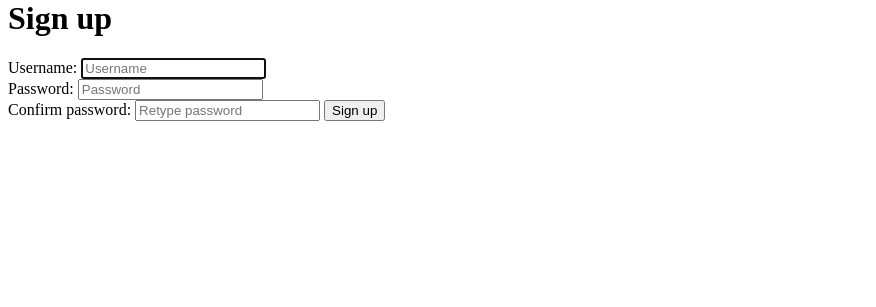
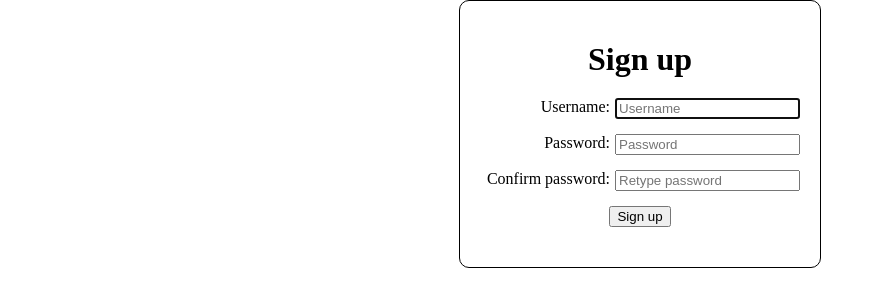
Before and after one commit to Gabritorre/engvocab, a Django app: page /signup in a window 1280 px wide. Shown: the part 124-431 px from the top of the page, without its empty margins (0-876 px from the left). Run offline with Django 5.2, Linux system fonts and the light colour scheme.

Commit message:
About, login, signup UI

```diff
--- a/vocapp/static/vocapp/css/content_block.css
+++ b/vocapp/static/vocapp/css/content_block.css
@@ -179,3 +179,51 @@ main {
 					flex-direction: column;
 					align-items: center;
 				}
+
+				.tech_group a {
+					width: 48px;
+					height: 48px;
+				}
+
+
+/* signup.html, login.html */
+
+.main_enter {
+	display:flex;
+	align-items: center;
+	justify-content: center;
+}
+
+	.main_enter .enter_container {
+		padding: 40px 20px;
+		display: flex;
+		flex-direction: column;
+		align-items: center;
+		justify-content: center;
+
+		border: solid 1px black;
+		border-radius: 10px;
+	}
+
+		.enter_container .enter_form {
+			display: flex;
+			flex-direction: column;
+			align-items: center;
+		}
+
+		.enter_container h1 {
+			margin: 0px 0px 20px 0px;
+		}
+
+			.enter_form .form_field {
+				display:flex;
+				flex-direction:row;
+				justify-content: space-between;
+
+				margin-bottom:15px;
+				width: 320px;
+			}
+				.form_field label {
+					width: 130px;
+					text-align: end;
+				}
--- a/vocapp/templates/vocapp/signup.html
+++ b/vocapp/templates/vocapp/signup.html
@@ -2,21 +2,26 @@
 
 {% block main %}
 {% load static %}
-<main>
+<main class="main_enter">
+	<div class="enter_container">
 		<h1>Sign up</h1>
-	<form method="POST">
+		<form class="enter_form" method="POST">
 			{% csrf_token %}
-
+			<div class="form_field">
 				<label for="id_username">Username:</label>
 				{{ form.username }}
-		<br>
+			</div>
+			<div class="form_field">
 				<label for="id_password1">Password:</label>
 				{{ form.password1 }}
-		<br>
+			</div>
+			<div class="form_field">
 				<label for="id_password2">Confirm password:</label>
 				{{ form.password2 }}
+			</div>
 			<button type="submit", id="submit_signup">Sign up</button>
 		</form>
+	</div>
 </main>
 <script src="{% static 'vocapp/js/typing_sim.js' %}"></script>
 <script src="{% static 'vocapp/js/signup.js' %}"></script>
```
Also changed, not shown: vocapp/templates/vocapp/about.html (+9 -3 lines), vocapp/templates/vocapp/login.html (+9 -3 lines), vocapp/static/vocapp/icons/django_icon.svg (added), vocapp/static/vocapp/icons/mysql_icon.svg (added), vocapp/static/vocapp/icons/pythonanywhere_icon.svg (added). Lines whose indentation alone changed are shown as unchanged.
